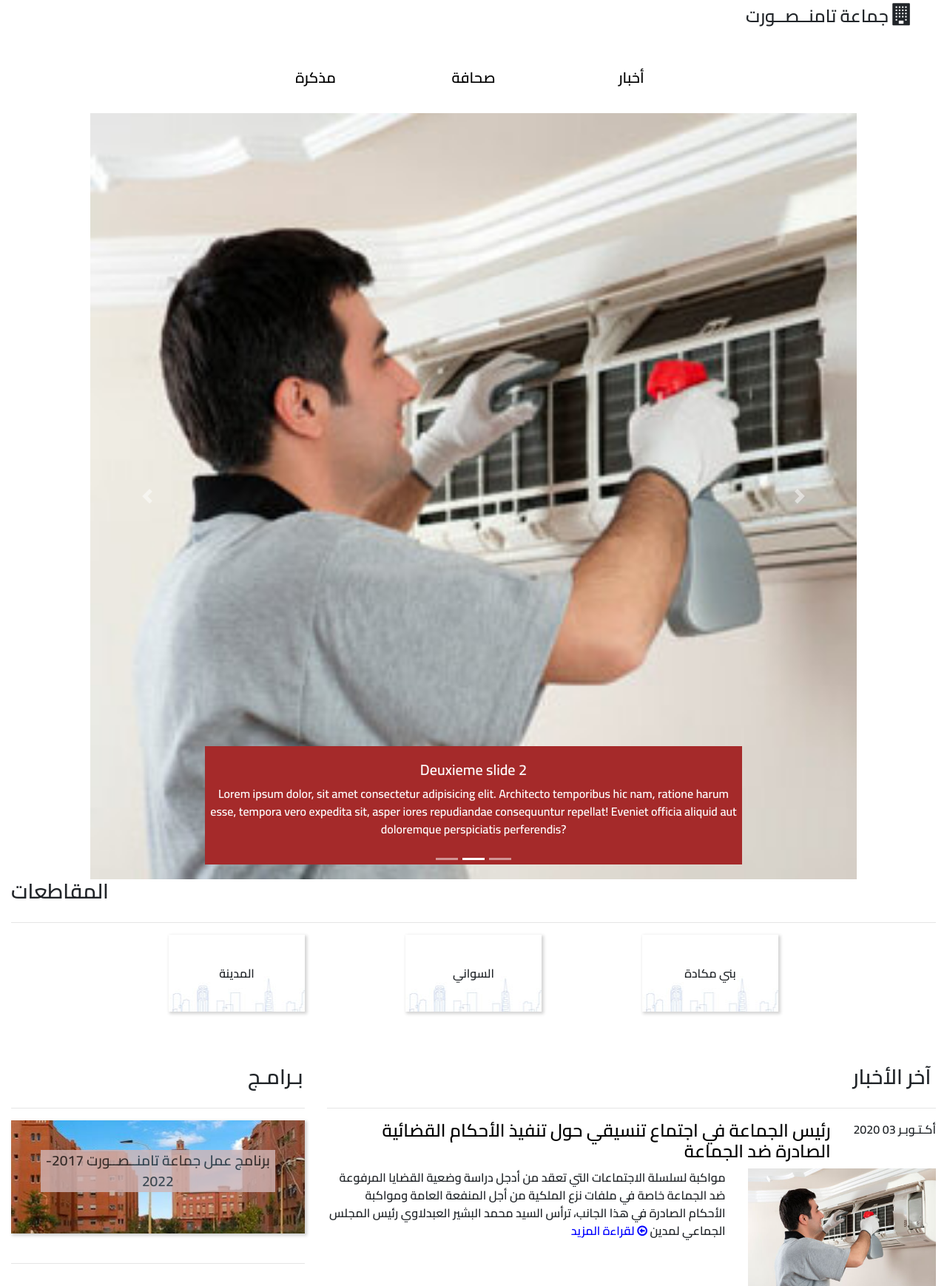
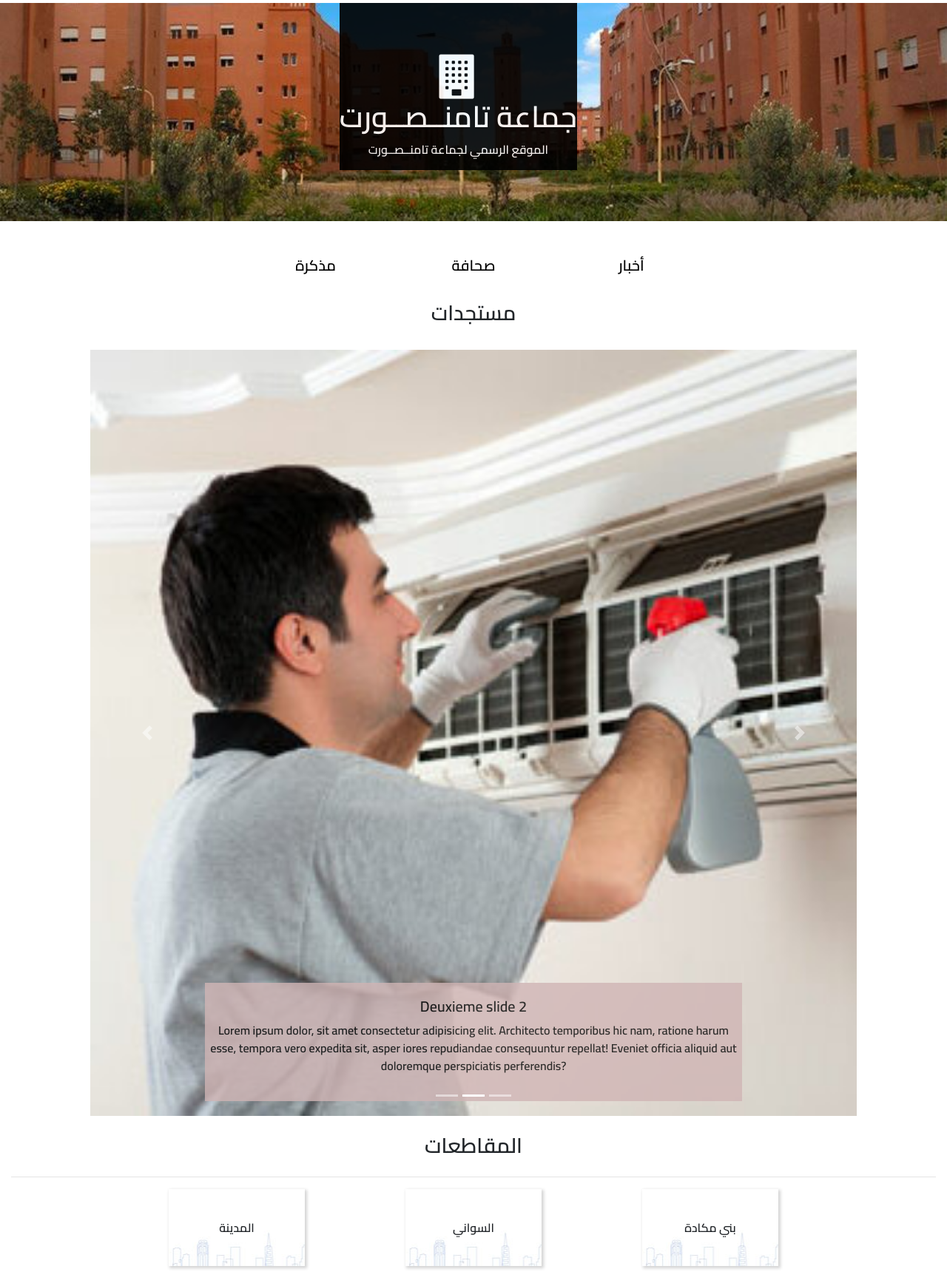
Before and after one commit to DoraymonIT/Jama3a-Website, a plain HTML site: page vue/index.html in a window 1280 px wide. Shown: the part 80-1819 px from the top of the page at 74% size. Drawn offline with nearby package versions, Linux system fonts and the light colour scheme.

Commit message:
t9hrt a5oty , pc taytbloka chaque 2min , hada jhddi

```diff
--- a/style/style.css
+++ b/style/style.css
@@ -15,15 +15,15 @@ a {
 }
 #image{
   position: relative;
-  opacity: 0.5;
+
 }
 #definition {
   position: absolute;
-  right: 50px;
+  right: 500px;
   padding-top: 70px;
-  /* width: 700px; */
-  font-weight: bolder;
-  font-variant: petite-caps;
+background-color:black;
+color:white;
+opacity:0.9;
 }
 a:hover {
   color: black;
--- a/vue/index.html
+++ b/vue/index.html
@@ -118,21 +118,19 @@
     <br />
     <div class="container-fluid">
       <div class="row " style="text-align: center;">
-        <!-- <img id="image" src="../images/back2.jpg" width="100%" style="opacity:0.7"/> -->
-
-        <div class="col-md-9 ">
-
-        </div>
-        <div class="col-md-3">
-          <h4 >
-            جماعة تامنــصــورت
-            <i
+        <img id="image" src="../images/back2.jpg" width="100%"/>
+        <span id="definition">
+        <i
               class="fa fa-building"
               aria-hidden="true"
-              style="font-size: 30px"
+              style="font-size: 60px"
             ></i>
-          </h4>
-        </div>
+          <h1 >
+            جماعة تامنــصــورت
+
+          </h1>
+        <p>الموقع الرسمي لجماعة تامنــصــورت</p></span>
+
       </div>
       <br />
       <br />
@@ -158,7 +156,12 @@
         <div class="col-md-3"></div>
       </div>
       <br />
-
+      <div class="row" style="text-align: center;">
+        <div class="col-md-4"></div>
+        <div class="col-md-4"><h3>مستجدات</h3></div>
+        <div class="col-md-4"></div>
+      </div>
+      <br>
       <div class="row">
         <div class="col-md-1"></div>
         <div class="col-md-10">
@@ -191,7 +194,7 @@
                 />
                 <div
                   class="carousel-caption d-none d-md-block"
-                  style="background-color: brown; color: white"
+                  style="background-color: #d0b5b5;color:black ;  opacity: 0.8;"
                 >
                   <h5>Premier Slide 1</h5>
                   <p>
@@ -212,7 +215,7 @@
                 />
                 <div
                   class="carousel-caption d-none d-md-block"
-                  style="background-color: brown; color: white"
+                  style="background-color: #d0b5b5;color:black  ;  opacity: 0.8;"
                 >
                   <h5>Deuxieme slide 2</h5>
                   <p>
@@ -232,7 +235,7 @@
                 />
                 <div
                   class="carousel-caption d-none d-md-block"
-                  style="background-color: brown; color: white"
+                  style="background-color: #d0b5b5;color:black ;  opacity: 0.8; "
                 >
                   <h5>Troisieme Slide 3</h5>
                   <p>
@@ -272,10 +275,15 @@
           </div>
         </div>
         <div class="col-md-1"></div>
+
+      </div>
       <br />
-        <div class="col-md-2"><h3>المقاطعات</h3></div>
-      </div>
-      <hr />
+       <div class="row" style="text-align: center;">
+            <div class="col-md-5"></div>
+            <div class="col-md-2"><h3>المقاطعات</h3></div>
+            <div class="col-md-5"></div>
+          </div>
+          <hr />
       <div class="row" style="text-align: center">
         <div class="col-md-2"></div>
         <div class="col-md-2">
@@ -299,7 +307,7 @@
 
       <div class="row">
         <div class="col-md-4">
-          <div class="row">
+          <div class="row" style="text-align: center;">
             <div class="col-md-9"></div>
             <div class="col-md-3"><h3>بـرامـج</h3></div>
           </div>
@@ -323,7 +331,7 @@
           <hr />
 
           <br />
-          <div class="row">
+          <div class="row" style="text-align: center;">
             <div class="col-md-7"></div>
             <div class="col-md-5"><h3>فـيـديـوهـات</h3></div>
           </div>
@@ -387,13 +395,13 @@
           <br />
           <hr />
           <br />
-          <div class="row">
+          <div class="row" style="text-align: center;">
             <div class="col-md-3"></div>
             <div class="col-md-9"><h3>صفحتنا على الفيسبوك</h3></div>
           </div>
         </div>
         <div class="col-md-8">
-          <div class="row">
+          <div class="row" style="text-align: center;">
             <div class="col-md-10"></div>
             <div class="col-md-2"><h3>آخر الأخبار</h3></div>
           </div>
@@ -510,6 +518,11 @@
         <div class="row"></div>
       </div>
       <br />
+      <div class="row" style="text-align: center;">
+        <div class="col-md-4"></div>
+        <div class="col-md-4"><h3>مدينة  تامنــصــورت</h3></div>
+        <div class="col-md-4"></div>
+      </div>
       <div class="row" style="background-color: brown; text-align: right;padding:35px">
         <div class="col-md-3">
           <h5>خدمات إلكترونية</h5>
```
